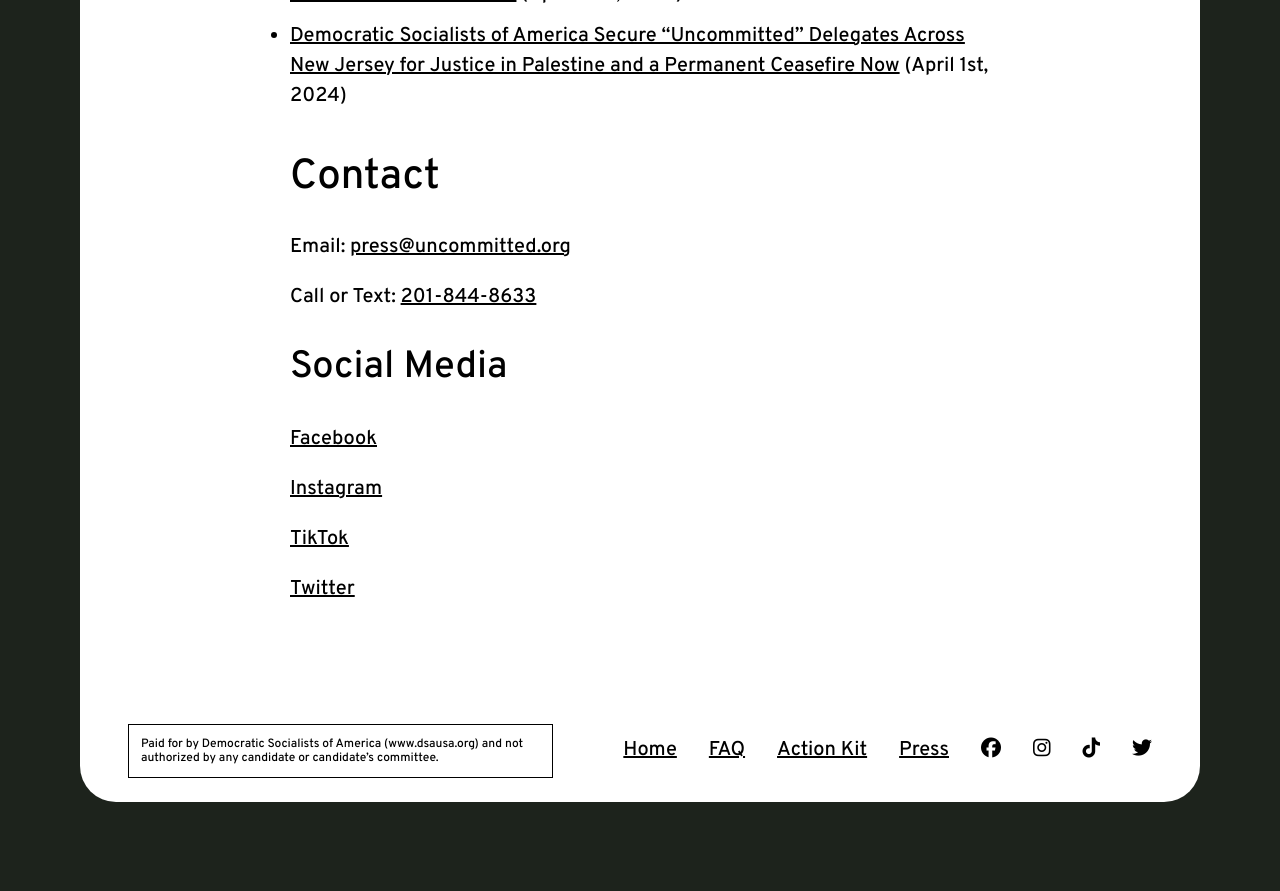
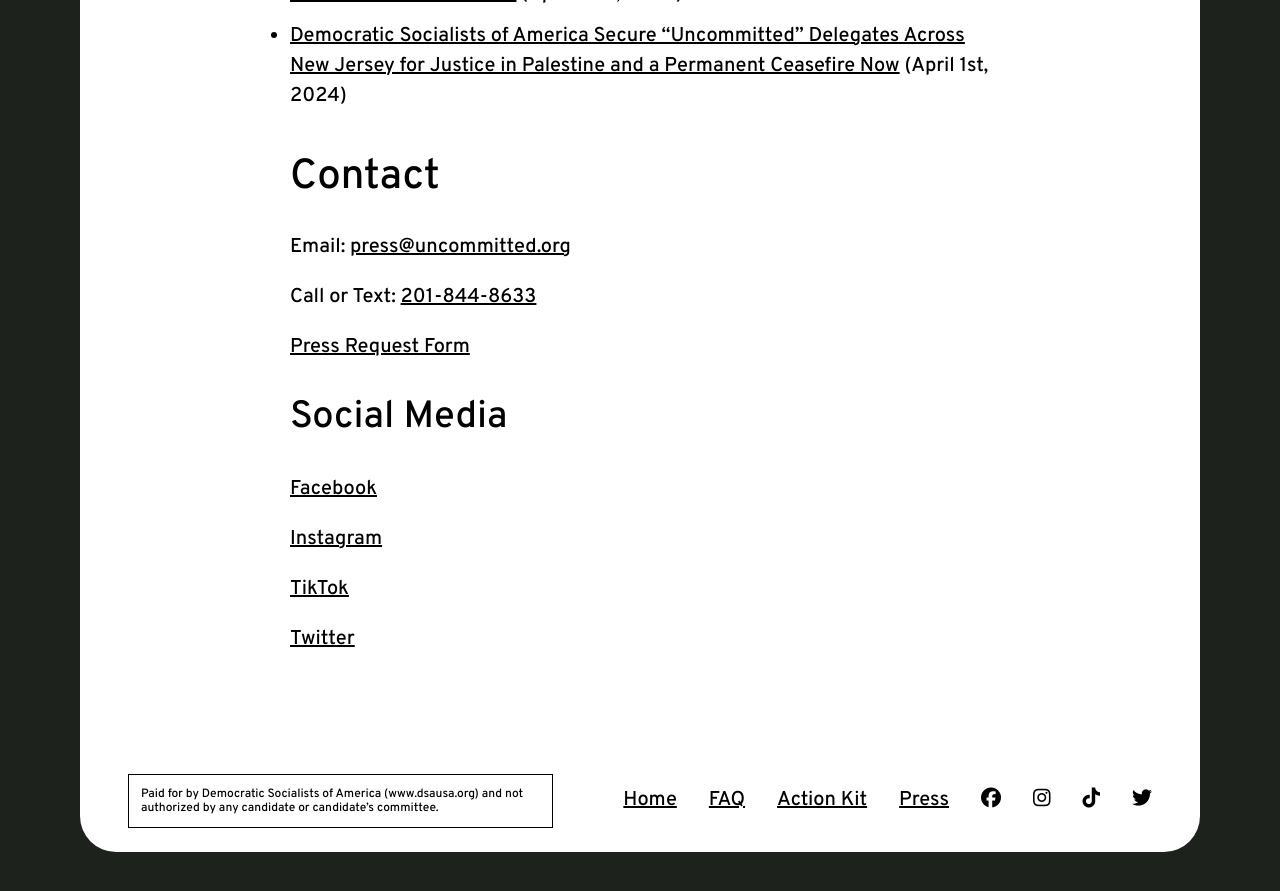
Before and after one commit to dsa-ntc/uncommittednj.org, a Jekyll site: the page built from press.md, in a window 1280 px wide and 900 px high, scrolled down 1288 px. Shown: the top 891 px of the window. Built offline with Jekyll 4.4.1, drawn with Linux system fonts in a browser that asks for light colours; nearby versions of some CDN libraries; comment, search, counter and statistics services are not loaded; before the commit the page ends 2138 px from its top, so only the background shows below that.

Commit message:
Update press.md

```diff
--- a/press.md
+++ b/press.md
@@ -49,6 +49,8 @@
 
 Call or Text: [201-844-8633](tel:+12018448633)
 
+[Press Request Form]((https://airtable.com/appQ99lbfMvsb6Gab/shrZ1QwuHocFobmUm))
+
 ## Social Media
 [Facebook](https://www.facebook.com/profile.php?id=61557751538139&mibextid=PlNXYD)
 
```
